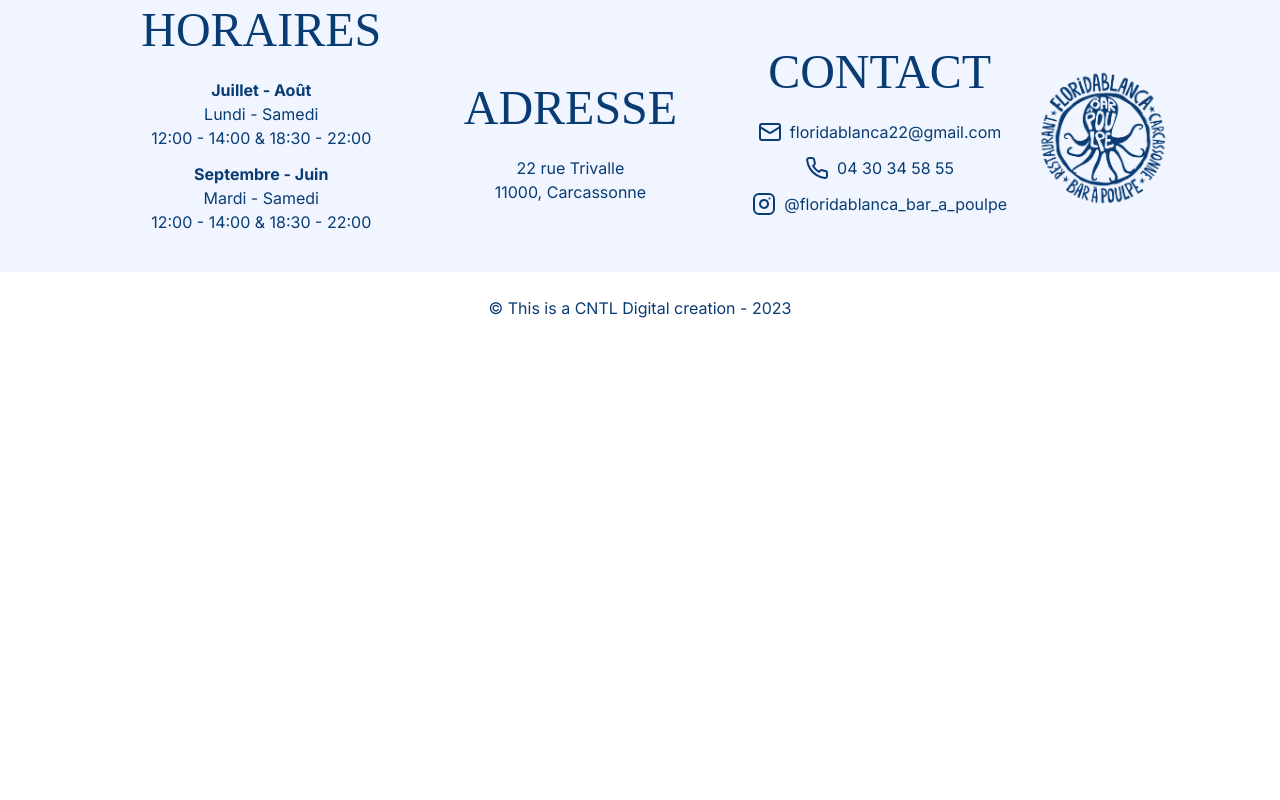
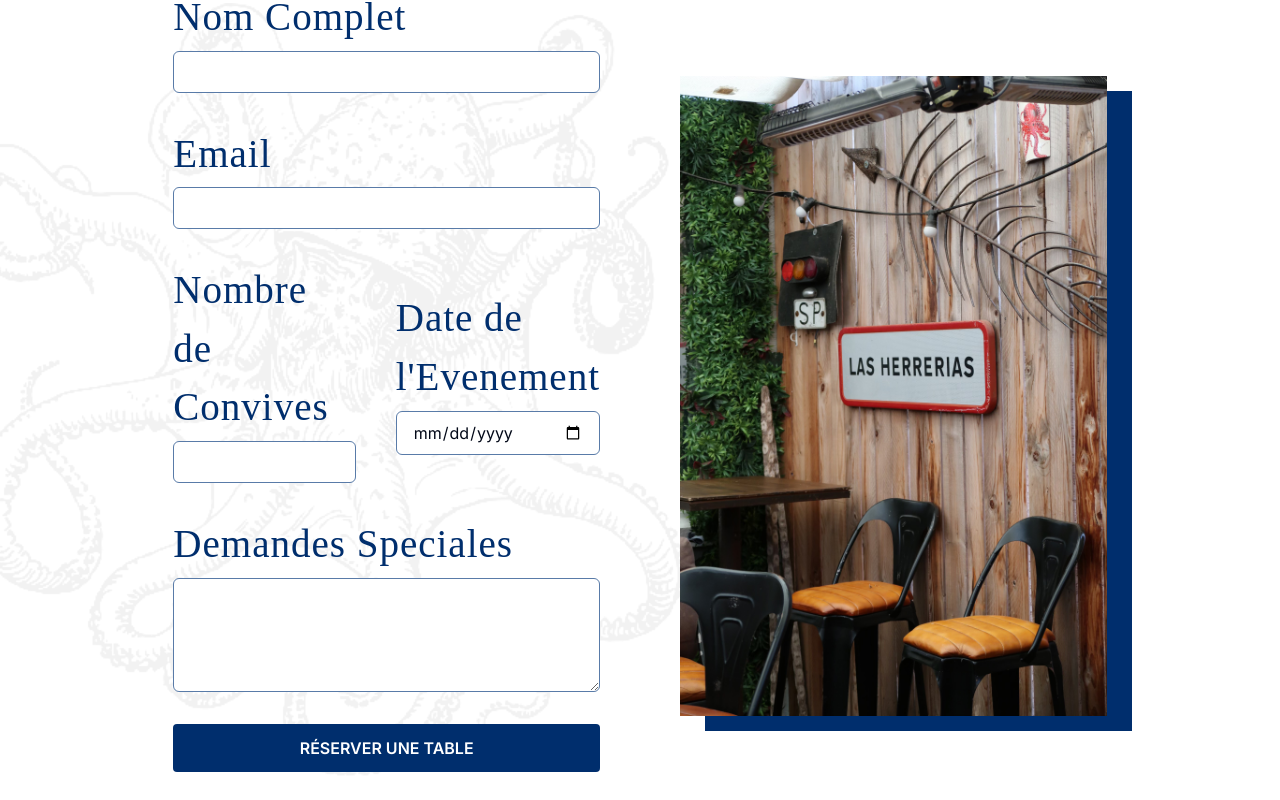
Before and after one commit to pabloor29/floridablanca-website, a Next.js app: page /reservation in a window 1280 px wide. Shown: the part 460-1260 px from the top of the page. Before the commit the page ends 800 px from the top, so only its background shows below. Built offline with nearby package versions, Linux system fonts and the light colour scheme.

Commit message:
feat: :sparkles: mail resa

```diff
--- a/app/reservation/page.tsx
+++ b/app/reservation/page.tsx
@@ -1,3 +1,4 @@
+import ContactForm from "@/components/ContactForm";
 import CustomHeroBanner from "@/components/CustomHeroBanner";
 import Footer from "@/components/Footer";
 import Navbar from "@/components/Navbar";
@@ -7,10 +8,9 @@ function ReservationPage() {
   return (
     <>
       <Navbar />
-      <CustomHeroBanner title="Reservation" img="/IMG_0221.jpg"/>
-      <div className="flex flex-col lg:flex-row justify-center items-center lg:space-x-8 space-y-8">
+      <CustomHeroBanner title="Reservation" img="/IMG_0221.jpg" />
 
-      </div>
+      <ContactForm />
 
       <Footer />
     </>
--- /dev/null
+++ b/components/ContactForm.tsx
@@ -0,0 +1,172 @@
+"use client";
+import { BadgeCheck } from "lucide-react";
+import React, { useState } from "react";
+
+const ReservationForm = () => {
+  const [formData, setFormData] = useState({
+    fullName: "",
+    email: "",
+    numberOfGuests: "",
+    eventDate: "",
+    specialRequests: "",
+  });
+
+  const [succeeded, setSucceeded] = useState(false);
+
+  const handleChange = (e: any) => {
+    const { name, value } = e.target;
+    setFormData({
+      ...formData,
+      [name]: value,
+    });
+  };
+
+  const handleSubmit = (e: any) => {
+    e.preventDefault();
+
+    // Envoyer les données du formulaire par email
+    const { fullName, email, numberOfGuests, eventDate, specialRequests } =
+      formData;
+
+    const mailTo = "teulet.corentin31660@gmail.com";
+    const subject = "Réservation de table pour un évènement";
+    const body = `Nom complet: ${fullName}\nEmail: ${email}\nNombre de convives: ${numberOfGuests}\nDate de l'évènement: ${eventDate}\nDemandes spéciales: ${specialRequests}`;
+
+    window.location.href = `mailto:${mailTo}?subject=${encodeURIComponent(
+      subject
+    )}&body=${encodeURIComponent(body)}`;
+
+    // Mettre à jour l'état succeeded après la soumission réussie
+    setSucceeded(true);
+  };
+
+  return (
+    <>
+      {succeeded ? (
+        <div className="flex w-full h-96 justify-center items-center space-x-3 text-[#002E6D]">
+          <BadgeCheck />
+          <p className="text-xl italic">Votre message a bien été envoyé !</p>
+        </div>
+      ) : (
+        <div className="relative flex flex-col lg:flex-row justify-center items-center lg:space-x-20 space-y-8 py-16">
+          <form onSubmit={handleSubmit} className="space-y-8 lg:w-1/3 w-5/6 z-20">
+            <div>
+              <label
+                htmlFor="fullName"
+                className="block text-lg font-medium text-[#002E6D] font-spaceTransit text-4xl tracking-wide"
+              >
+                Nom Complet
+              </label>
+              <input
+                type="text"
+                id="fullName"
+                name="fullName"
+                value={formData.fullName}
+                onChange={handleChange}
+                className="mt-1 block w-full px-4 py-2 border border-[#597ba8] rounded-md focus:ring focus:ring-violet-200 focus:border-violet-500"
+                required
+              />
+            </div>
+
+            <div>
+              <label
+                htmlFor="email"
+                className="block text-lg font-medium text-[#002E6D] font-spaceTransit text-4xl tracking-wide"
+              >
+                Email
+              </label>
+              <input
+                type="email"
+                id="email"
+                name="email"
+                value={formData.email}
+                onChange={handleChange}
+                className="mt-1 block w-full px-4 py-2 border border-[#597ba8] rounded-md focus:ring focus:ring-violet-200 focus:border-violet-500"
+                required
+              />
+            </div>
+
+            <div className="flex flex-col lg:flex-row justify-between items-center lg:space-x-10 space-y-8 lg:space-y-0">
+              <div className="lg:w-1/2 w-full">
+                <label
+                  htmlFor="numberOfGuests"
+                  className="block text-lg font-medium text-[#002E6D] font-spaceTransit text-4xl tracking-wide"
+                >
+                  Nombre de Convives
+                </label>
+                <input
+                  type="number"
+                  id="numberOfGuests"
+                  name="numberOfGuests"
+                  value={formData.numberOfGuests}
+                  onChange={handleChange}
+                  className="mt-1 block w-full px-4 py-2 border border-[#597ba8] rounded-md focus:ring focus:ring-violet-200 focus:border-violet-500"
+                  required
+                />
+              </div>
+
+              <div className="lg:w-1/2 w-full">
+                <label
+                  htmlFor="eventDate"
+                  className="block text-lg font-medium text-[#002E6D] font-spaceTransit text-4xl tracking-wide"
+                >
+                  Date de l'Evenement
+                </label>
+                <input
+                  type="date"
+                  id="eventDate"
+                  name="eventDate"
+                  value={formData.eventDate}
+                  onChange={handleChange}
+                  className="mt-1 block w-full px-4 py-2 border border-[#597ba8] rounded-md focus:ring focus:ring-violet-200 focus:border-violet-500"
+                  required
+                />
+              </div>
+            </div>
+
+            <div>
+              <label
+                htmlFor="specialRequests"
+                className="block text-lg font-medium text-[#002E6D] font-spaceTransit text-4xl tracking-wide"
+              >
+                Demandes Speciales
+              </label>
+              <textarea
+                id="specialRequests"
+                name="specialRequests"
+                rows={4}
+                value={formData.specialRequests}
+                onChange={handleChange}
+                className="mt-1 block w-full px-4 py-2 border border-[#597ba8] rounded-md focus:ring focus:ring-violet-200 focus:border-violet-500"
+              />
+            </div>
+
+            <button
+              type="submit"
+              className="w-full bg-[#002E6D] rounded-sm py-3 text-lg font-semibold text-white hover:bg-[#295DA6] duration-300 cursor-pointer"
+            >
+              RÉSERVER UNE TABLE
+            </button>
+
+          </form>
+
+          <div className="lg:w-1/3 w-5/6 z-30">
+            <img
+              src="/IMG_0219.jpg"
+              alt=""
+              className="shadow-[25px_15px_0_0_#002E6D] z-30"
+            />
+          </div>
+
+          <img
+              src="/top-octopus.png"
+              alt=""
+              className="absolute opacity-5 z-0 scale-150 top-20 lg:top-44 left-0 overflow-x-hidden"
+            />
+        </div>
+      )}
+    </>
+  );
+};
+
+export default ReservationForm;
--- a/components/CustomHeroBanner.tsx
+++ b/components/CustomHeroBanner.tsx
@@ -19,7 +19,7 @@ const textVariants: Variants = {
 
 function CustomHeroBanner(props: any) {
   return (
-    <div className="grid place-items-center h-96">
+    <div className="h-96">
       <div className="w-full h-1/2 bg-black/50 z-10 absolute"></div>
       <img
         src={props.img}
--- a/components/IntroRestaurant.tsx
+++ b/components/IntroRestaurant.tsx
@@ -72,11 +72,9 @@ function IntroRestaurant() {
             Restaurant de Tapas Specialites Espagnoles
           </h3>
           <article className="text-[#274b7e] text-justify lg:text-left">
-            Lorem ipsum dolor sit amet consectetur adipisicing elit. Aspernatur
-            culpa enim ab delectus, doloribus repudiandae! Unde atque ipsa
-            repudiandae. Perspiciatis, possimus id ipsa quidem tempore, itaque
-            aspernatur nostrum, et iste deleniti unde accusantium. Eum
-            doloremque minima omnis atque ratione repudiandae?
+            Petit restaurant espagnol au pied de la cité nous proposons une
+            carte variée de tapas et de plats avec une belle sélection de vins
+            locaux.
           </article>
           <Link
             href="/apropos"
```
